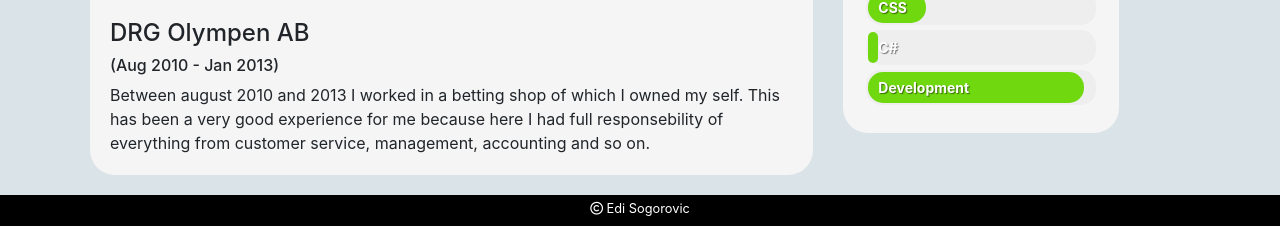
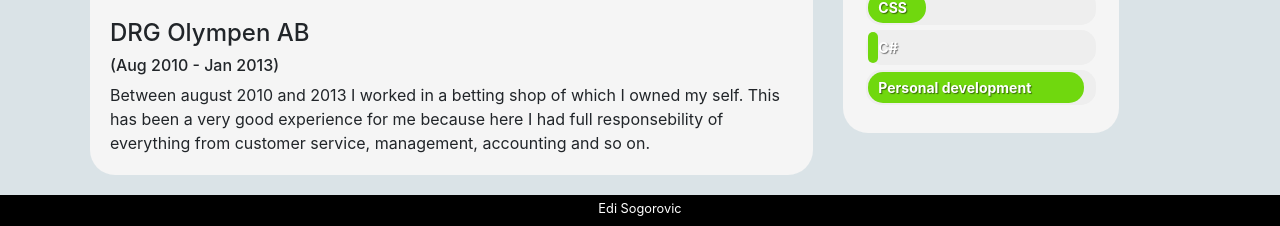
Before and after one commit to edi1989/ByggEttCV, a plain HTML site: page index.html in a window 1280 px wide. Shown: the part 937-1163 px from the top of the page. Drawn offline with nearby package versions, Linux system fonts and the light colour scheme.

Commit message:
Small adjustment

```diff
--- a/index.html
+++ b/index.html
@@ -107,7 +107,7 @@
                     <div class="bar front javascript" data-skill="JavaScript"></div>
                     <div class="bar front css" data-skill="CSS"></div>
                     <div class="bar front csharp" data-skill="C#"></div>
-                    <div class="bar front development" data-skill="Development"></div>
+                    <div class="bar front development" data-skill="Personal development"></div>
                 </div>
             </div>
         </div>
@@ -115,7 +115,8 @@
 
     <footer class="footer">
         <div class="container text-center">
-            <small class="copyright"><i class="fa fa-copyright"></i> Edi Sogorovic</small>
+            <small class="copyright"><!--<i class="fa fa-copyright">--></i>Edi Sogorovic</small>
+
         </div>
         <div id="createdistance"></div>
     </footer>
```
